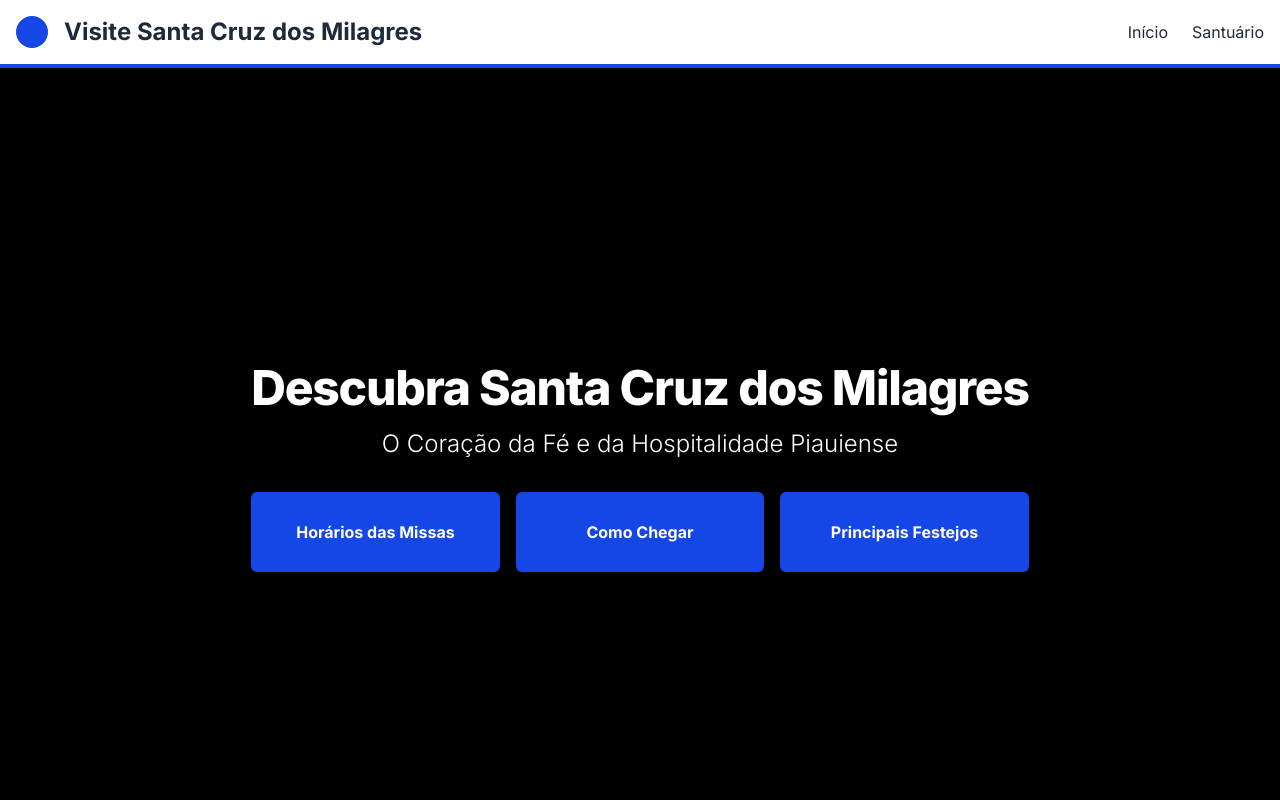
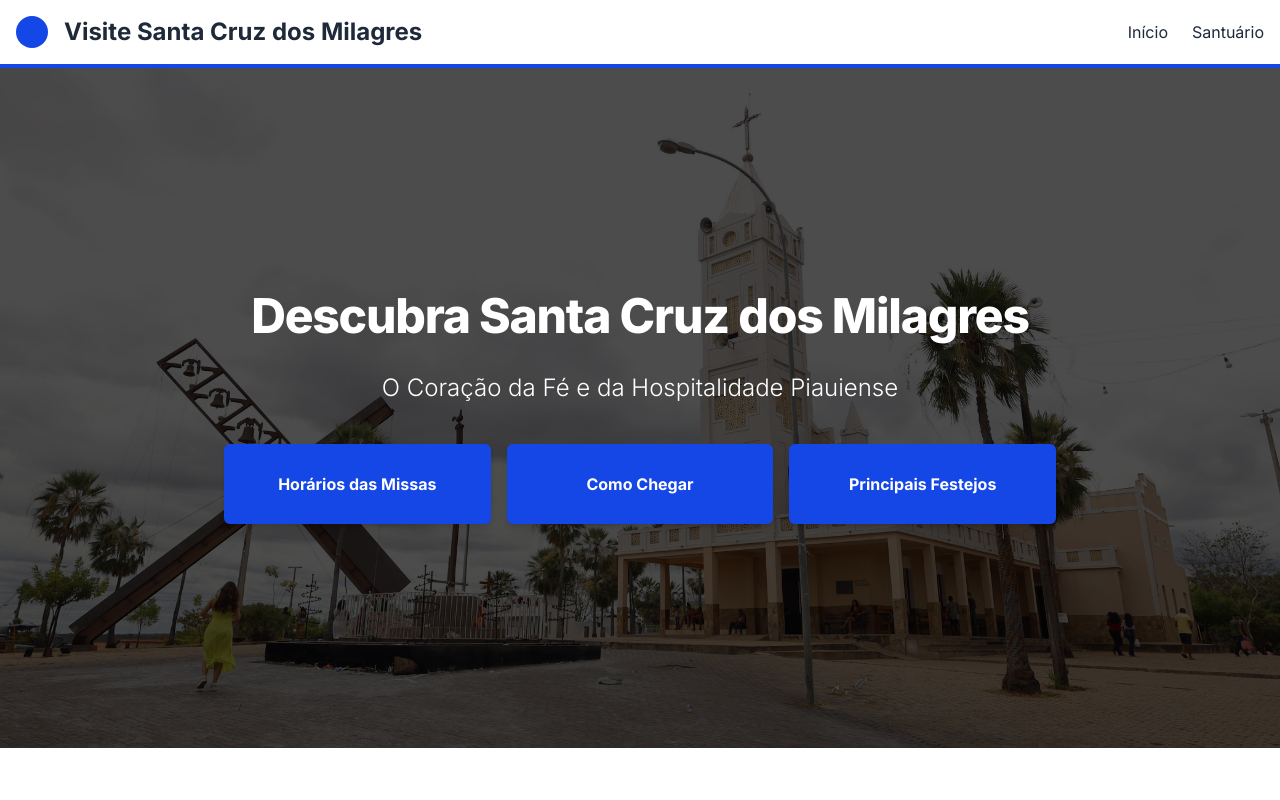
Before and after one commit to jlmcavalcante/site-prefstacruz, a Next.js app: page / in a window 1280 px wide. Shown: the top 800 px of the page. Built offline with nearby package versions, Linux system fonts and the light colour scheme.

Commit message:
fix(hero): implement robust background image with stacking context

```diff
--- /dev/null
+++ b/next.config.mjs
@@ -0,0 +1,18 @@
+/** @type {import('next').NextConfig} */
+const nextConfig = {
+  experimental: {
+    allowedDevOrigins: ["https://3001-firebase-site-prefstacruz-1756600461420.cluster-f73ibkkuije66wssuontdtbx6q.cloudworkstations.dev"],
+  },
+  images: {
+    remotePatterns: [
+      {
+        protocol: 'https',
+        hostname: 'picsum.photos',
+        port: '',
+        pathname: '/**',
+      },
+    ],
+  },
+};
+
+export default nextConfig;
--- a/package.json
+++ b/package.json
@@ -8,6 +8,7 @@
     "start": "next start",
     "lint": "eslint"
   },
+  "//": "This is yet another comment to trigger a server restart",
   "dependencies": {
     "react": "19.1.0",
     "react-dom": "19.1.0",
--- a/src/app/page.tsx
+++ b/src/app/page.tsx
@@ -1,22 +1,28 @@
 import Link from 'next/link';
+import Image from 'next/image';
 
 export default function Home() {
   return (
     <main>
       {/* Hero Section */}
-      <div
-        className="relative min-h-screen bg-cover bg-center flex flex-col items-center justify-center text-white text-center"
-        style={{ backgroundImage: 'url(/santuario-hero-bg.jpeg)' }}
-      >
-        <div className="absolute inset-0 bg-black bg-opacity-50"></div>
-        <div className="relative z-10 px-4">
-          <h1 className="text-5xl font-extrabold tracking-tight mb-4">
+      <div className="bg-gray-900">
+        <div className="relative isolate">
+          <Image
+            src="/santuario-hero-bg.jpeg"
+            alt="Santuário de Santa Cruz dos Milagres"
+            fill
+            className="absolute inset-0 -z-10 h-full w-full object-cover"
+          />
+          <div className="absolute inset-0 bg-black/70 -z-10" />
+
+          <div className="mx-auto max-w-4xl px-6 py-32 text-center sm:py-48 lg:px-8 lg:py-56">
+            <h1 className="text-5xl font-extrabold tracking-tight text-white">
               Descubra Santa Cruz dos Milagres
             </h1>
-          <p className="text-2xl font-light mb-8">
+            <p className="mt-8 text-2xl font-light text-white">
               O Coração da Fé e da Hospitalidade Piauiense
             </p>
-          <div className="grid grid-cols-1 sm:grid-cols-3 gap-4 max-w-4xl mx-auto">
+            <div className="mt-10 grid grid-cols-1 sm:grid-cols-3 gap-4">
               <Link href="/santuario">
                 <button className="bg-blue-700 hover:bg-blue-800 text-white font-bold px-6 rounded-md shadow-md transition-colors w-full h-20 flex items-center justify-center text-center text-base">
                   Horários das Missas
@@ -35,6 +41,7 @@ export default function Home() {
             </div>
           </div>
         </div>
+      </div>
 
       {/* Other Sections */}
       <section className="py-16 px-4 bg-white">
@@ -49,7 +56,7 @@ export default function Home() {
             </p>
           </div>
           <div>
-            <img src="https://picsum.photos/600/400?random=2" alt="Vista da cidade de Santa Cruz dos Milagres" className="rounded-lg shadow-md" />
+            <Image src="https://picsum.photos/600/400?random=2" alt="Vista da cidade de Santa Cruz dos Milagres" width={600} height={400} className="rounded-lg shadow-md" />
           </div>
         </div>
       </section>
--- a/src/components/PhotoGallery.tsx
+++ b/src/components/PhotoGallery.tsx
@@ -1,3 +1,5 @@
+import Image from 'next/image';
+
 interface PhotoGalleryProps {
   imageUrls: string[];
 }
@@ -6,11 +8,12 @@ export default function PhotoGallery({ imageUrls }: PhotoGalleryProps) {
   return (
     <div className="grid grid-cols-1 md:grid-cols-2 lg:grid-cols-3 gap-4">
       {imageUrls.map((url, index) => (
-        <div key={index} className="overflow-hidden rounded-lg">
-          <img
+        <div key={index} className="relative h-64 overflow-hidden rounded-lg">
+          <Image
             src={url}
             alt={`Gallery image ${index + 1}`}
-            className="w-full h-full object-cover"
+            layout="fill"
+            objectFit="cover"
           />
         </div>
       ))}
--- /dev/null
+++ b/tailwind.config.ts
@@ -0,0 +1,14 @@
+import type { Config } from 'tailwindcss'
+
+const config: Config = {
+  content: [
+    './src/pages/**/*.{js,ts,jsx,tsx,mdx}',
+    './src/components/**/*.{js,ts,jsx,tsx,mdx}',
+    './src/app/**/*.{js,ts,jsx,tsx,mdx}',
+  ],
+  theme: {
+    extend: {},
+  },
+  plugins: [],
+}
+export default config
```
Also changed, not shown: public/logo-santacruz.png (added). Lines whose indentation alone changed are shown as unchanged.
